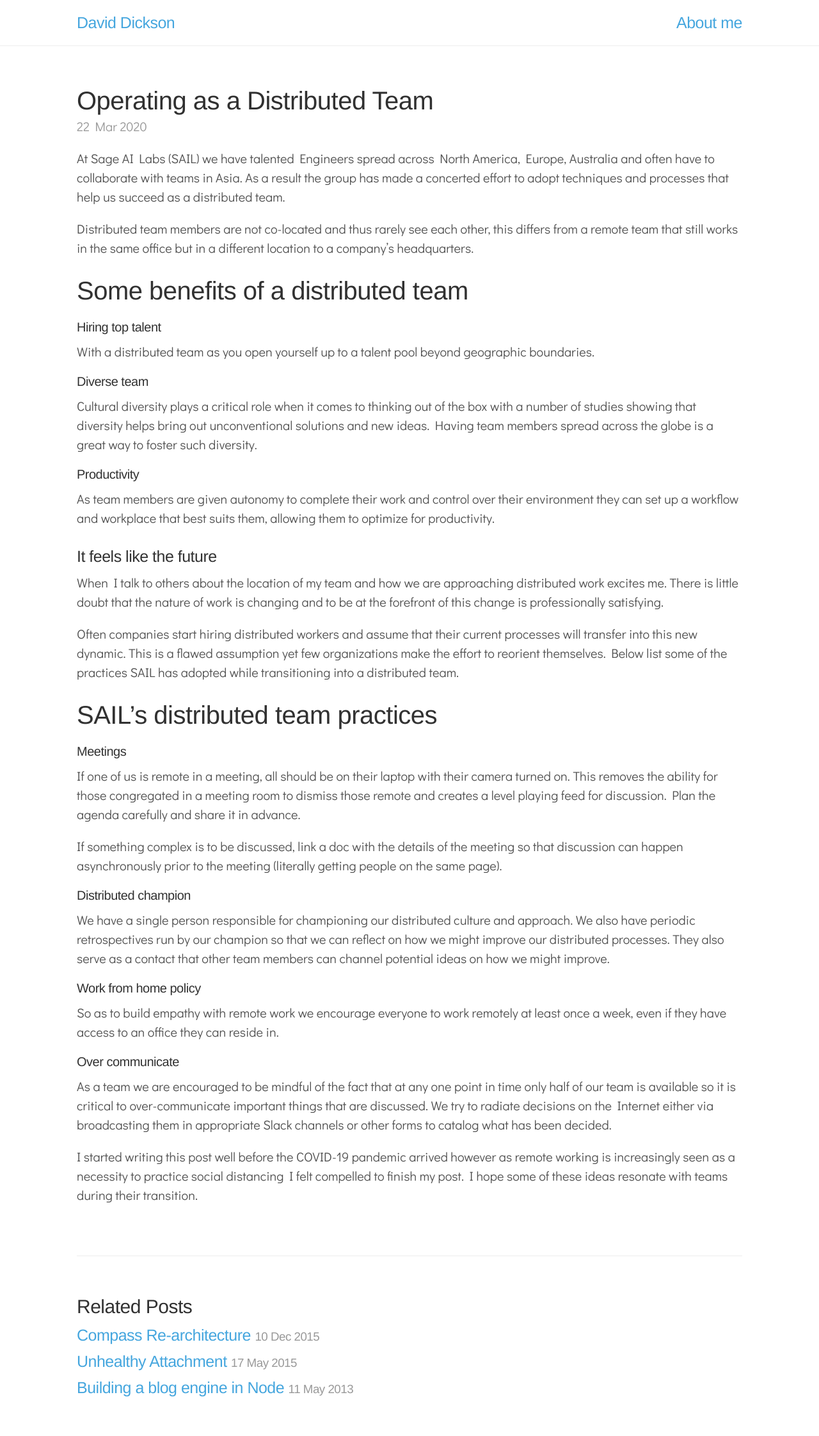
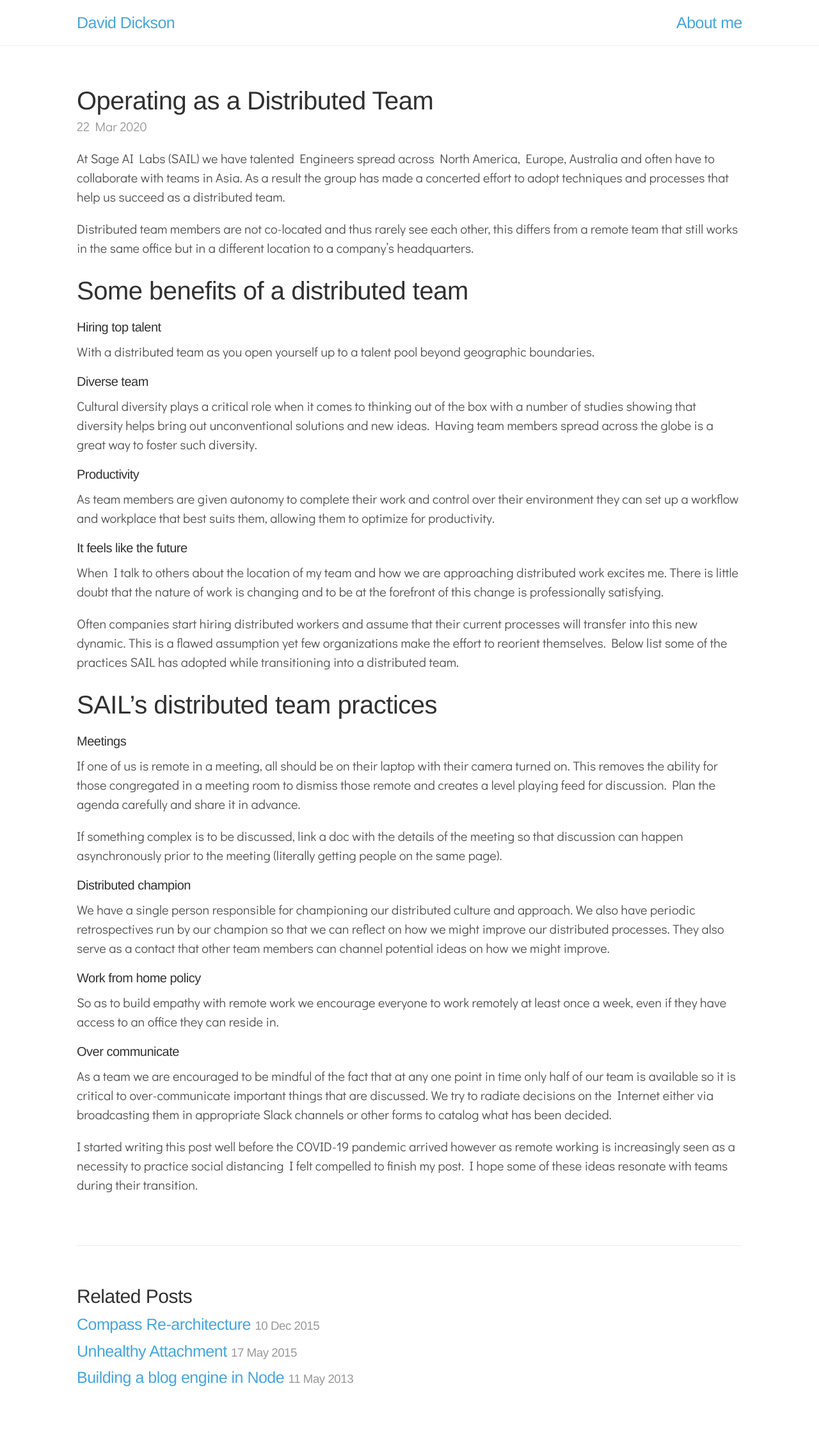
Before and after one commit to davidkdickson/davidkdickson.github.io, a Jekyll site: the page built from _posts/2020-03-22-operating-as-a-distributed-team.md, in a window 1280 px wide. Shown: the whole page at 64% size. Built offline with Jekyll 4.4.1, drawn with Linux system fonts in a browser that asks for light colours.

Commit message:
better formatting

```diff
--- a/_posts/2020-03-22-operating-as-a-distributed-team.md
+++ b/_posts/2020-03-22-operating-as-a-distributed-team.md
@@ -17,7 +17,7 @@ Cultural diversity plays a critical role when it comes to thinking out of the bo
 #### Productivity
 As team members are given autonomy to complete their work and control over their environment they can set up a workflow and workplace that best suits them, allowing them to optimize for productivity.
 
-### It feels like the future
+#### It feels like the future
 When I talk to others about the location of my team and how we are approaching distributed work excites me. There is little doubt that the nature of work is changing and to be at the forefront of this change is professionally satisfying.
 
 Often companies start hiring distributed workers and assume that their current processes will transfer into this new dynamic. This is a flawed assumption yet few organizations make the effort to reorient themselves. Below list some of the practices SAIL has adopted while transitioning into a distributed team.
```
